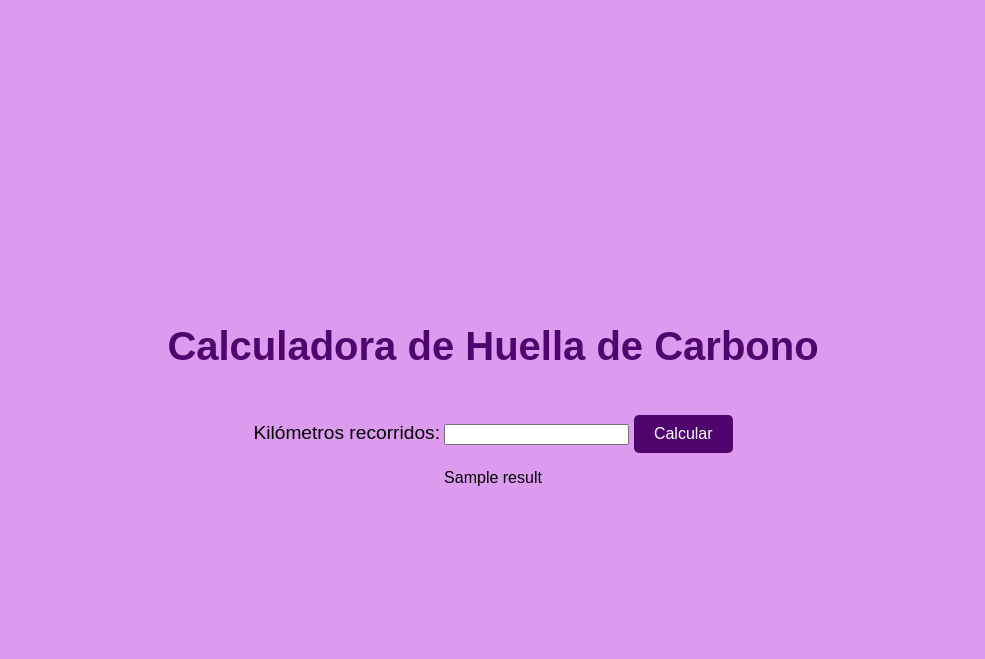
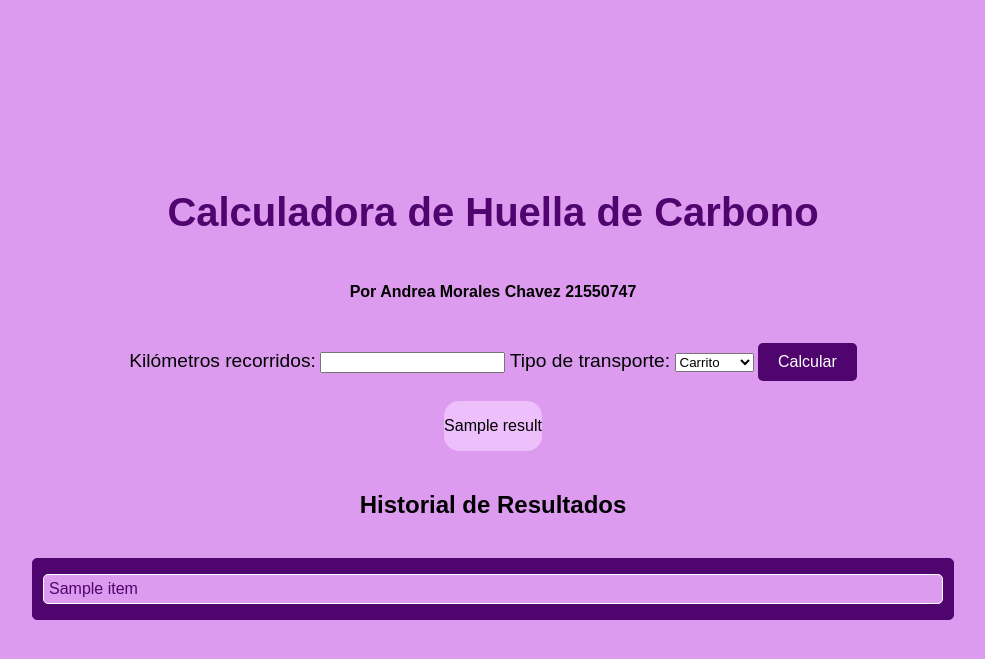
Before and after one commit to Anannash/Calculadora-de-carbono, a Flask app: template templates/index.html in a window 1280 px wide. Shown: the top 659 px of the page, without its empty margins (147-1132 px from the left). Run offline with Flask 3, Linux system fonts and the light colour scheme; the template is opened without the code that fills it: most values are stand-ins (such as "Sample title", 1, 10 or a date in 2020).

Commit message:
✅ Modificaciones para el examen

```diff
--- a/app.py
+++ b/app.py
@@ -1,20 +1,73 @@
-from flask import Flask, render_template, request
+from flask import Flask, render_template, request, session
 
 app = Flask(__name__)
+app.secret_key = '123'
+
+transportesHuella = {
+    'auto': 0.192,
+    'bus': 0.089,
+    'tren': 0.045,
+    'avion': 0.285,
+    'bici': 0.0,
+    'moto':0.103,
+    'barco':0.016
+}
 
 @app.route('/', methods=['GET', 'POST'])
 def index():
     result = None
+    textito = ""
 
     if request.method == 'POST':
         try:
             km = float(request.form['km'])
-            huella = km * 0.192
-            result = f"Tu huella de carbono es {huella:.2f} kg CO2"
+            tipoTransporte = request.form.get('tipoTransporte')
+
+            if km < 0:
+                result = "Ingrese un número positivo >=("
+            else:
+                transportin = transportesHuella.get(tipoTransporte)
+
+                if transportin is None:
+                    result = "Tipo de transporte incorrecto <=o."
+                else:
+                    calculo = km * transportin
+                    result = f"Tu huella de carbono es {calculo:.2f} kg CO2 (Transporte: {tipoTransporte})"
+
+                    # Recomendaciones
+                    if tipoTransporte == 'auto' :
+                        textito = "Comparte, conduce suave, camina o usa una bici para cortos " \
+                        "trayectos, considera híbrido/eléctrico."
+                    elif tipoTransporte == 'bus' :
+                        textito = "Para viajes largos, es una opción mas eficiente que viajar solo." \
+                        " Si puedes, averigua si hay autobuses con tecnologías menos contaminantes, como el tren bala."
+                    elif tipoTransporte == 'tren' :
+                        textito = "Si vas a otra ciudad o region accesible por tren, priorizalo " \
+                        "suele ser una alternativa con menor impacto ambiental que otros medios para la misma distancia."
+                    elif tipoTransporte == 'avion':
+                        textito = "Vuela menos, elige vuelos directos, usa aerolineas modernas y " \
+                        "considera apoyar proyectos que capturen carbono para mitigar el impacto de tu viaje."
+                    elif tipoTransporte == 'bici':
+                        textito = "La bici es una opción ecologica y saludable." \
+                        " Si puedes, usa la bici para ir al trabajo o a la universidad, puedes obtar por una bici electrica."
+                    elif tipoTransporte == 'moto':
+                        textito = "Elige motos mas pequeñas que consuman menos conbustible, maneja suave y comparte viajes."
+                    elif tipoTransporte == 'barco':
+                        textito = "Si puedes usa vela y asi aprovechar el viento, elige rutas directas y manten el motor eficiente."
+
+                    result += f"<br><strong>Recomendación:</strong><br>{textito}"
+
+                    historial = session.get('historial', [])
+                    historial.append(result)
+                    session['historial'] = historial
+
         except ValueError:
-            result = "Por favor, ingresa un número válido."
+            result = "Por favor, ingresa un numero valido. щ(ಠ益ಠщ)"
 
-    return render_template('index.html', result=result)
+    historial = session.get('historial', [])
+
+    return render_template('index.html', result=result, historial=historial)
+
 
 if __name__ == '__main__':
     app.run(debug=True)
--- a/static/style.css
+++ b/static/style.css
@@ -39,3 +39,32 @@ input[type="text"]{
     border-radius: 5px;
     margin-top: 10px;
 }
+
+ul{
+    list-style-type: none;
+    padding: 10px;
+    border: 1px solid #4f056d;
+    border-radius: 5px;
+    background-color: #4f056d;
+    max-height: 400px;
+    width: 900px;
+    overflow-y: auto;
+    margin-top: 20px;}
+
+li{
+    padding: 5px;
+    border: 1px solid #ffffff;
+    border-radius: 5px;
+    margin: 5px 0;
+    background-color: #dc9bef;
+    color: #4f056d;
+}
+div{
+    max-height: 150px;
+    max-width: 1000px;
+    margin: 20px;
+    background-color: #edbffb;
+    text-align: center;
+    border-radius: 15px;
+
+}
--- a/templates/index.html
+++ b/templates/index.html
@@ -7,14 +7,45 @@
 </head>
 <body>
     <h1>Calculadora de Huella de Carbono</h1>
+    <h4>Por Andrea Morales Chavez 21550747</h4>
+
+    {% if error %}
+        <p style="color: red;">{{ error }}</p>
+    {% endif %}
     <form method="POST">
         <label for="km">Kilómetros recorridos:</label>
         <input type="number" step="any" name="km" required>
+
+        <label for="tipoTransporte">Tipo de transporte:</label>
+        <select name="tipoTransporte" required>
+
+            <option value="auto">Carrito</option>
+            <option value="bus">Vivebus</option>
+            <option value="tren">Trenesito</option>
+            <option value="avion">Avionsito</option>
+            <option value="bici">Bicicletita</option>
+            <option value="moto">Motocita</option>
+            <option value="barco">Barcocito</option>
+
+        </select>
         <button type="submit">Calcular</button>
     </form>
 
     {% if result %}
-        <p>{{ result }}</p>
+        <div>
+        <p >{{ result | safe }}</p>
+        </div>
     {% endif %}
+
+    {% if historial %}
+        <h2>Historial de Resultados</h2>
+        <ul>
+            {% for item in historial %}
+                <li>{{ item | safe}}</li>
+            {% endfor %}
+        </ul>
+    {% endif %}
+
+
 </body>
 </html>
```
